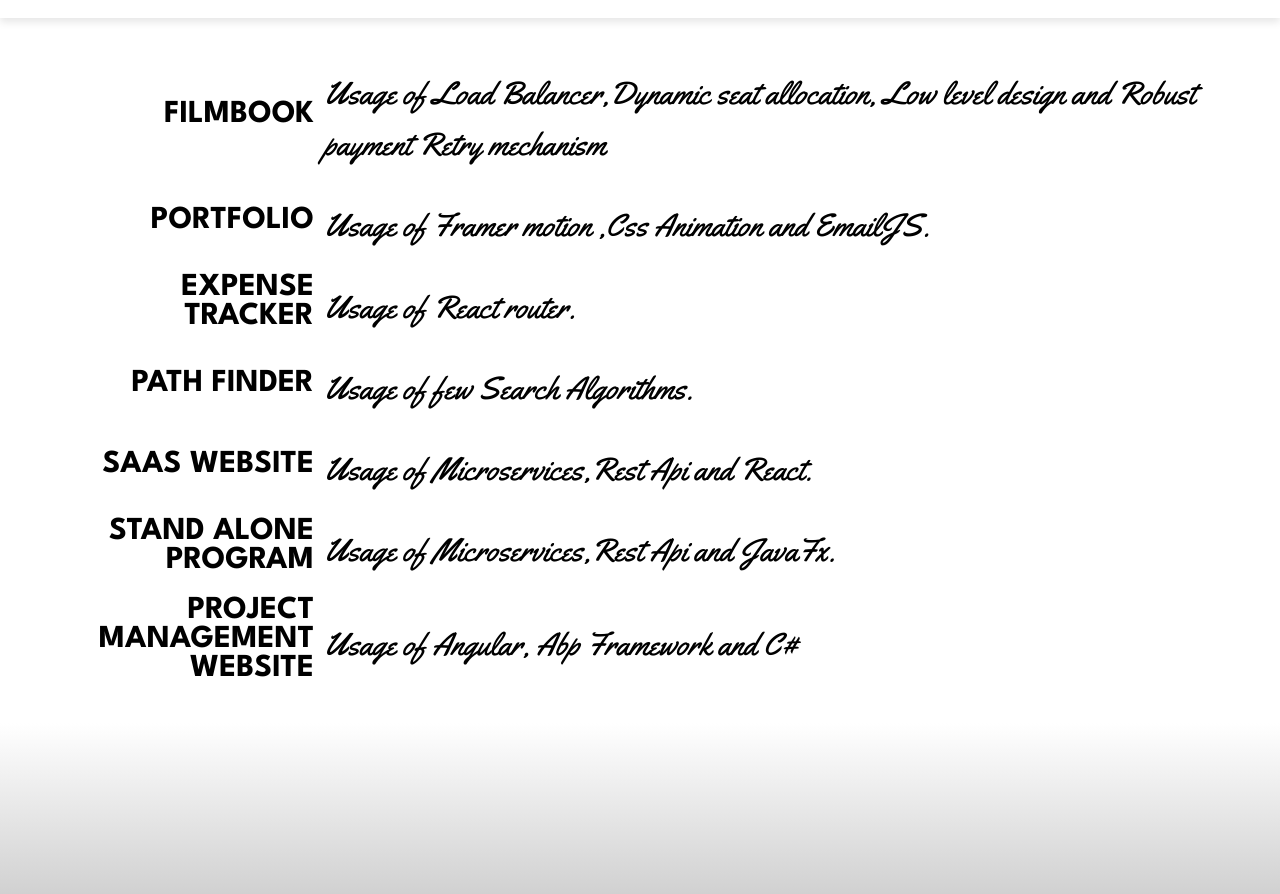
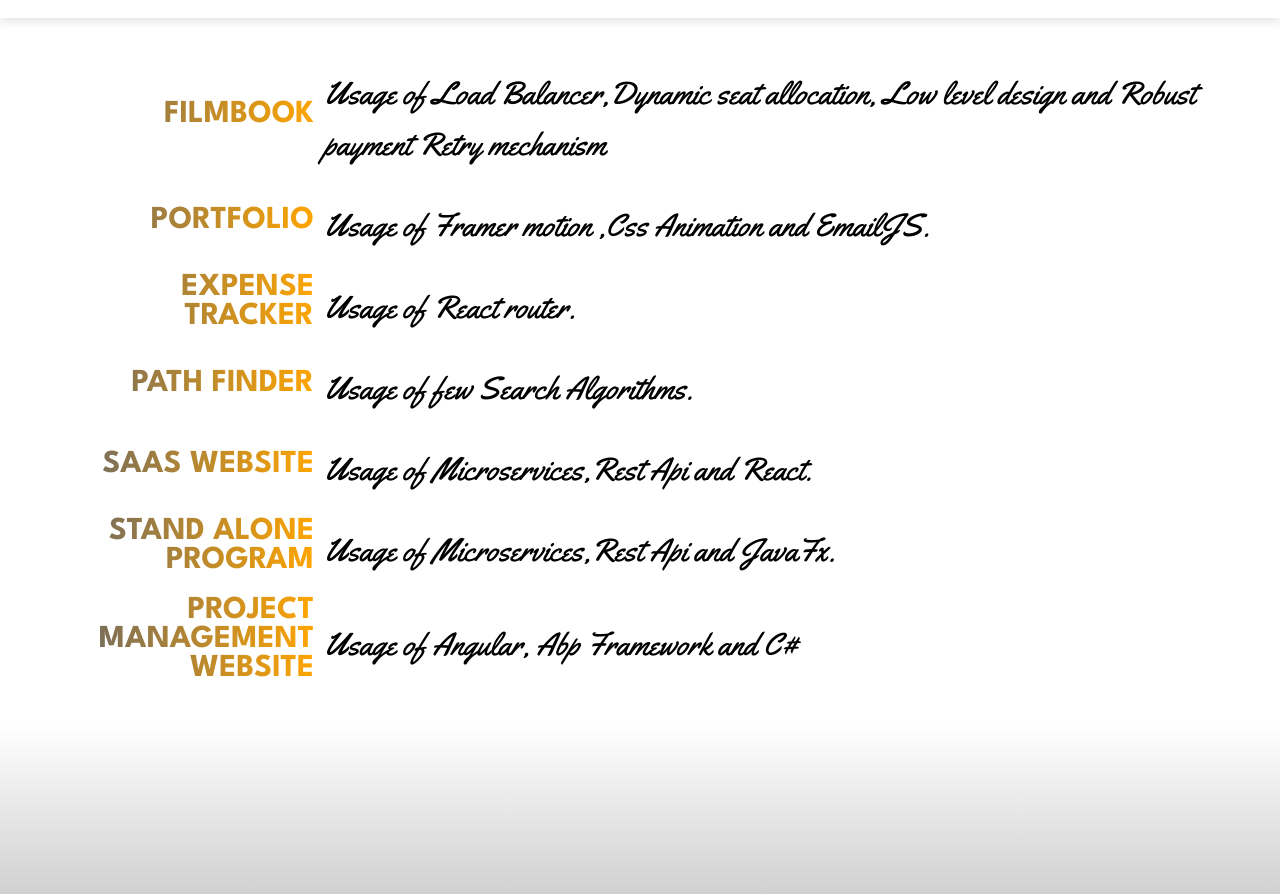
Before and after one commit to varunnlv/vportfolio, a React (Create React App) app: page / in a window 1280 px wide. Shown: the part 3361-4255 px from the top of the page. Built offline with nearby package versions, Linux system fonts and the light colour scheme; a web font is replaced by a local one.

Commit message:
Update portfolio.scss

```diff
--- a/src/components/portfolio/portfolio.scss
+++ b/src/components/portfolio/portfolio.scss
@@ -66,6 +66,9 @@
   font-size: 2rem;
   text-align: right;
   width: 250px;
+   background: linear-gradient(to right, rgba(0, 0, 0, 0.6), orange);
+  -webkit-background-clip: text;
+  -webkit-text-fill-color: transparent;
 
 }
 
```
